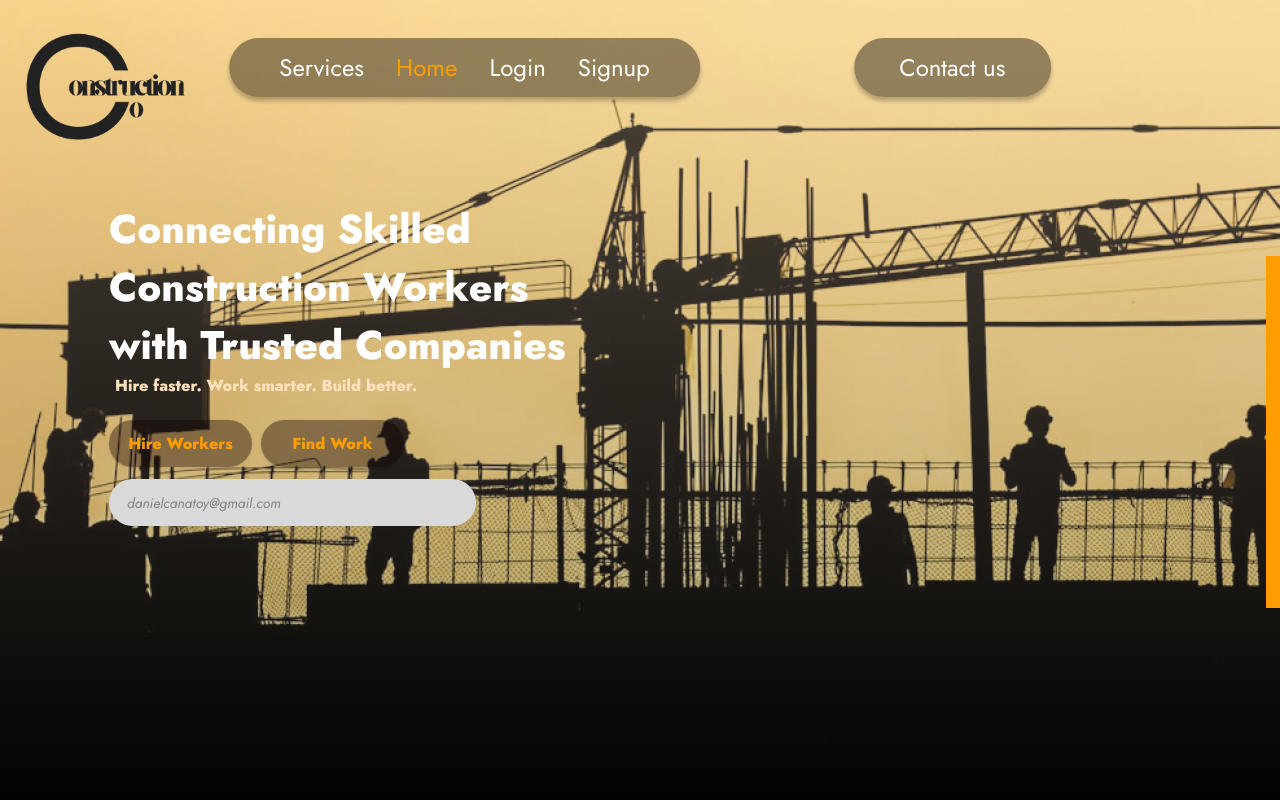
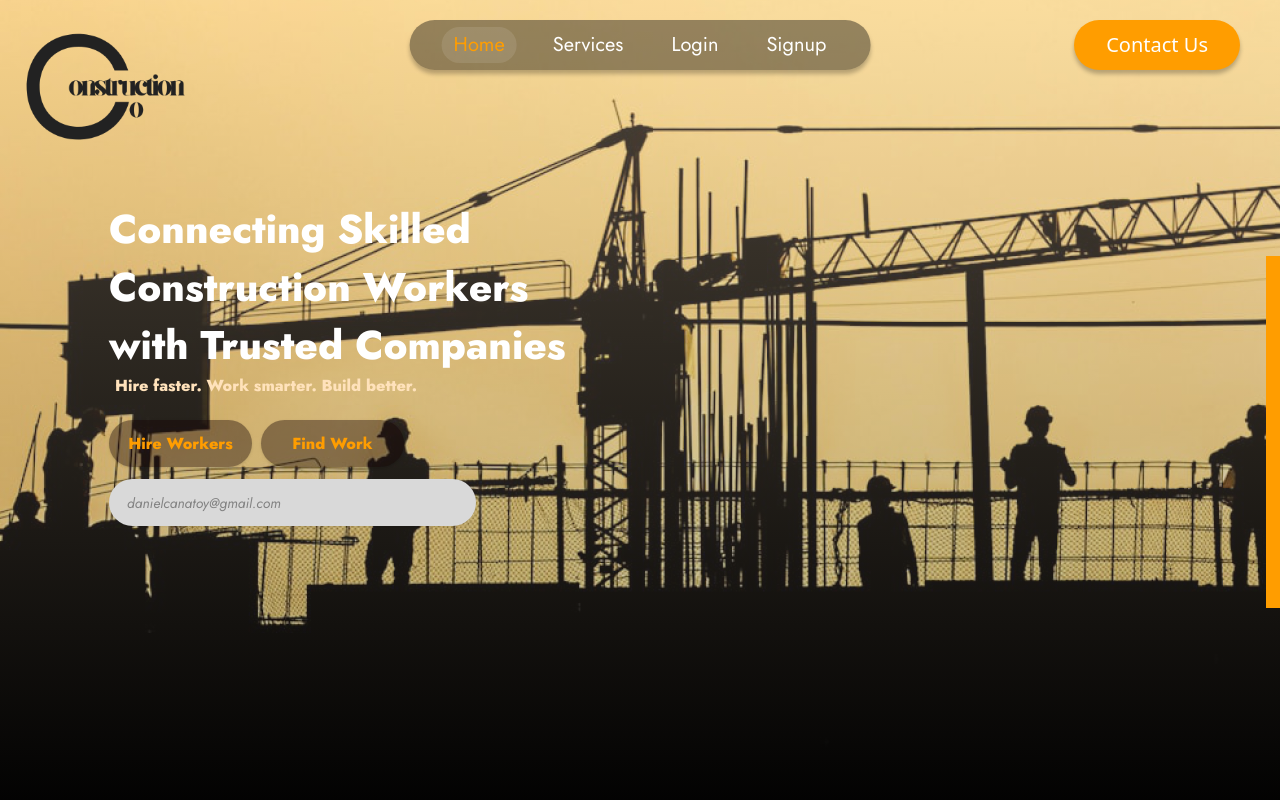
Before and after one commit to danielcanatoy/coconut, a React (Vite) app in the folder frontend/: page / in a window 1280 px wide. Shown: the top 800 px of the page. Built offline with nearby package versions, Linux system fonts and the light colour scheme.

Commit message:
changes in homepages yes

```diff
--- a/frontend/src/screens/HomePage/HomePage.tsx
+++ b/frontend/src/screens/HomePage/HomePage.tsx
@@ -7,9 +7,10 @@ import { HeroSection } from "./sections/HeroSection";
 import { NewsletterSubscriptionSection } from "./sections/NewsletterSubscriptionSection";
 import { ProjectTypesSection } from "./sections/ProjectTypesSection";
 
+
 const navItems = [
+  { label: "Home", path: "/", active: true },
   { label: "Services", path: "/services", active: false },
-  { label: "Home", path: "/", active: true },
   { label: "Login", path: "/login", active: false },
   { label: "Signup", path: "/signup", active: false },
 ];
@@ -19,29 +20,40 @@ export const HomePage = (): JSX.Element => {
 
   return (
     <div className="bg-white w-full min-w-[1280px] relative">
-      <nav className="fixed top-[38px] left-1/2 -translate-x-1/2 z-50 flex items-center gap-[154px]">
-        <div className="flex items-center gap-8 bg-[#00000066] rounded-[60px] shadow-[0px_4px_4px_#00000040] px-[50px] h-[59px]">
+      <nav className="fixed top-[20px] left-0 w-full z-50">
+  <div className="relative w-full px-10 flex items-center justify-end">
+
+    {/* Centered Navbar */}
+    <div className="absolute left-1/2 -translate-x-1/2">
+      <div className="flex items-center gap-6 bg-[#00000066] rounded-[40px] shadow-[0px_4px_4px_#00000040] px-8 h-[50px]">
         {navItems.map((item, index) => (
           <button
             key={index}
             onClick={() => navigate(item.path)}
-              className={`[font-family:'Jost',Helvetica] font-normal text-2xl tracking-[0] leading-[normal] ${
-                item.active ? "text-[#ff9d00]" : "text-white"
+            className={`relative px-3 py-1 rounded-full
+              [font-family:'Jost',Helvetica] font-normal text-xl
+              transition-all duration-200 ease-out
+              ${
+                item.active
+                  ? "text-[#ff9d00] bg-white/10"
+                  : "text-white hover:bg-white/10"
               }`}
           >
             {item.label}
           </button>
         ))}
       </div>
+    </div>
 
+    {/* Contact Us Button (Right Side) */}
     <Button
-          onClick={() => navigate("/")}
-          className="bg-[#00000066] rounded-[60px] shadow-[0px_4px_4px_#00000040] h-[59px] w-[197px] hover:bg-[#00000080]"
+      onClick={() => navigate("/contact")}
+      className="bg-[#FF9D00] rounded-[40px] shadow-[0px_4px_4px_#00000040] h-[50px] px-8 text-white text-xl hover:bg-[#00000080]"
     >
-          <span className="[font-family:'Jost',Helvetica] font-normal text-white text-2xl tracking-[0] leading-[normal]">
-            Contact us
-          </span>
+      Contact Us
     </Button>
+
+  </div>
 </nav>
 
       <HeroSection />
```
Lines whose indentation alone changed are shown as unchanged.
